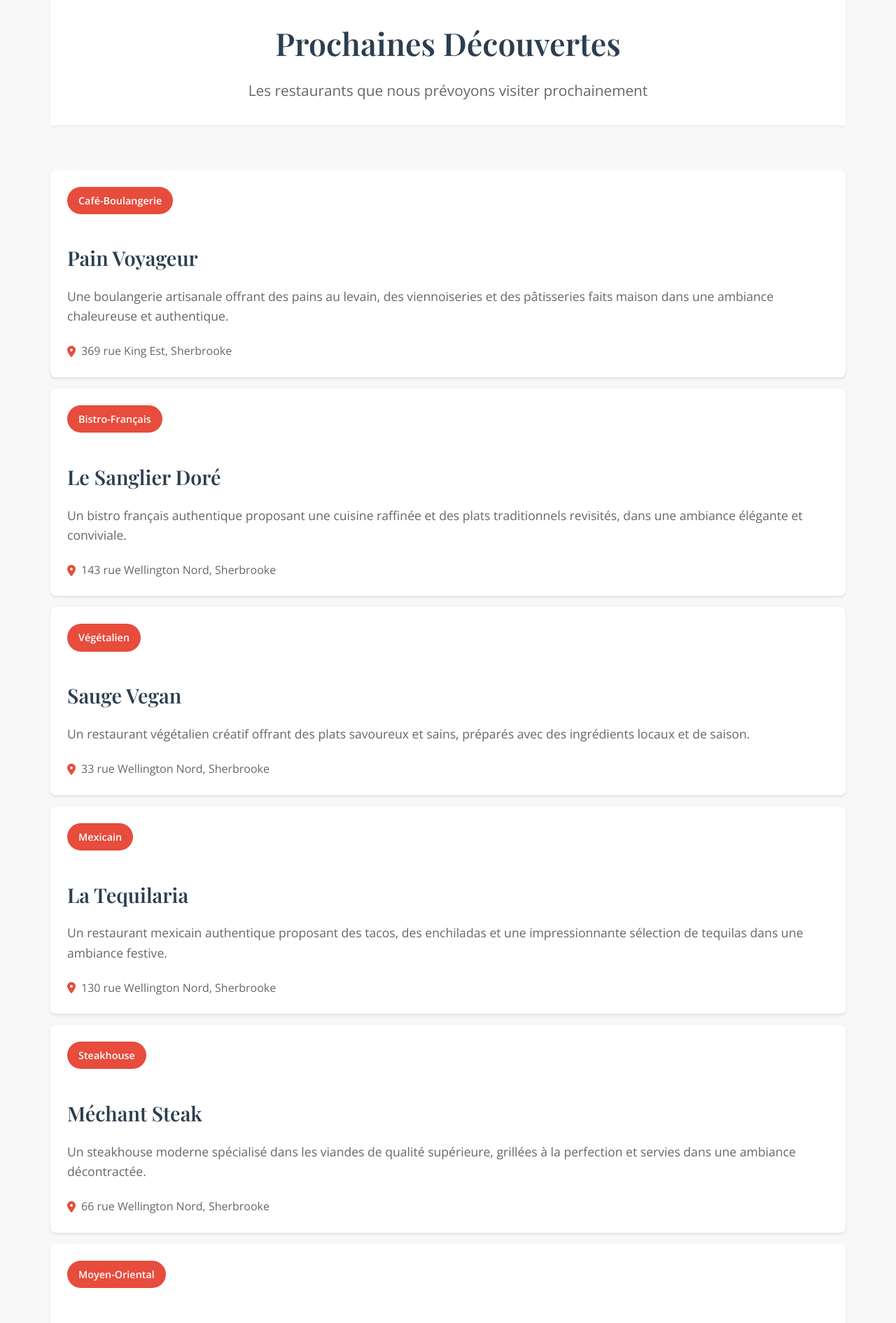
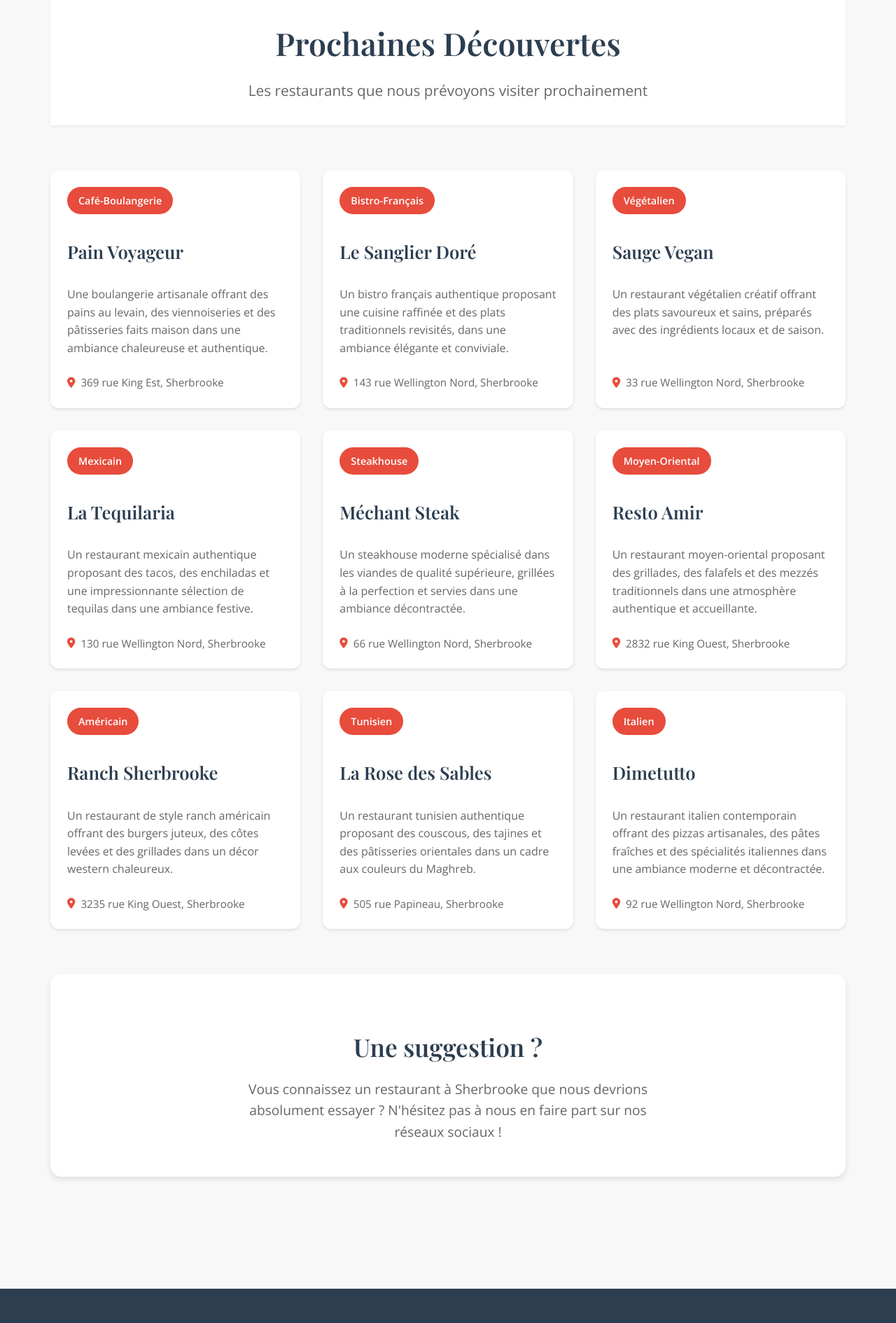
Before and after one commit to Natael21/blog-culinaire, a Jekyll site: the page built from a-venir.html, in a window 1280 px wide. Shown: the part 625-2515 px from the top of the page at 70% size. Built offline with Jekyll 4.4.1, drawn with Linux system fonts in a browser that asks for light colours; a script that is not in the unit is left out.

Commit message:
Refactor upcoming restaurant card layout and styles in a-venir.html
- Transitioned the layout from flex to grid for improved responsiveness and organization.
- Enhanced card styles with updated border radius, hover effects, and transition animations.
- Adjusted typography and spacing for better readability and visual appeal.
- Streamlined the card content layout to ensure consistent alignment and growth.

```diff
--- a/a-venir.html
+++ b/a-venir.html
@@ -59,21 +59,33 @@
 }
 
 .upcoming-grid {
-  display: flex;
-  flex-direction: column;
-  gap: 1rem;
+  display: grid;
+  grid-template-columns: repeat(auto-fill, minmax(300px, 1fr));
+  gap: 2rem;
   margin-bottom: 2rem;
 }
 
 .upcoming-card {
   background: white;
-  border-radius: 8px;
+  border-radius: 12px;
   box-shadow: 0 2px 4px rgba(0,0,0,0.1);
   overflow: hidden;
+  transition: transform 0.3s ease, box-shadow 0.3s ease;
+  height: 100%;
+  display: flex;
+  flex-direction: column;
+}
+
+.upcoming-card:hover {
+  transform: translateY(-5px);
+  box-shadow: 0 4px 12px rgba(0,0,0,0.15);
 }
 
 .card-content {
   padding: 1.5rem;
+  display: flex;
+  flex-direction: column;
+  flex-grow: 1;
 }
 
 .restaurant-type {
@@ -85,20 +97,23 @@
   font-size: 0.9rem;
   font-weight: 600;
   margin-bottom: 1rem;
+  align-self: flex-start;
 }
 
 .upcoming-card h2 {
   font-family: 'Playfair Display', serif;
   color: var(--primary-color);
-  font-size: 1.8rem;
+  font-size: 1.6rem;
   margin-bottom: 1rem;
+  line-height: 1.3;
 }
 
 .description {
   color: #666;
   line-height: 1.6;
   margin-bottom: 1.5rem;
-  font-size: 1.1rem;
+  font-size: 1rem;
+  flex-grow: 1;
 }
 
 .location {
@@ -106,7 +121,8 @@
   align-items: center;
   gap: 0.5rem;
   color: #666;
-  font-size: 1rem;
+  font-size: 0.95rem;
+  margin-top: auto;
 }
 
 .location i {
@@ -146,8 +162,9 @@
     font-size: 2.2rem;
   }
 
-  .upcoming-card {
-    margin-bottom: 1rem;
+  .upcoming-grid {
+    grid-template-columns: 1fr;
+    gap: 1.5rem;
   }
 
   .suggestion-section {
```
